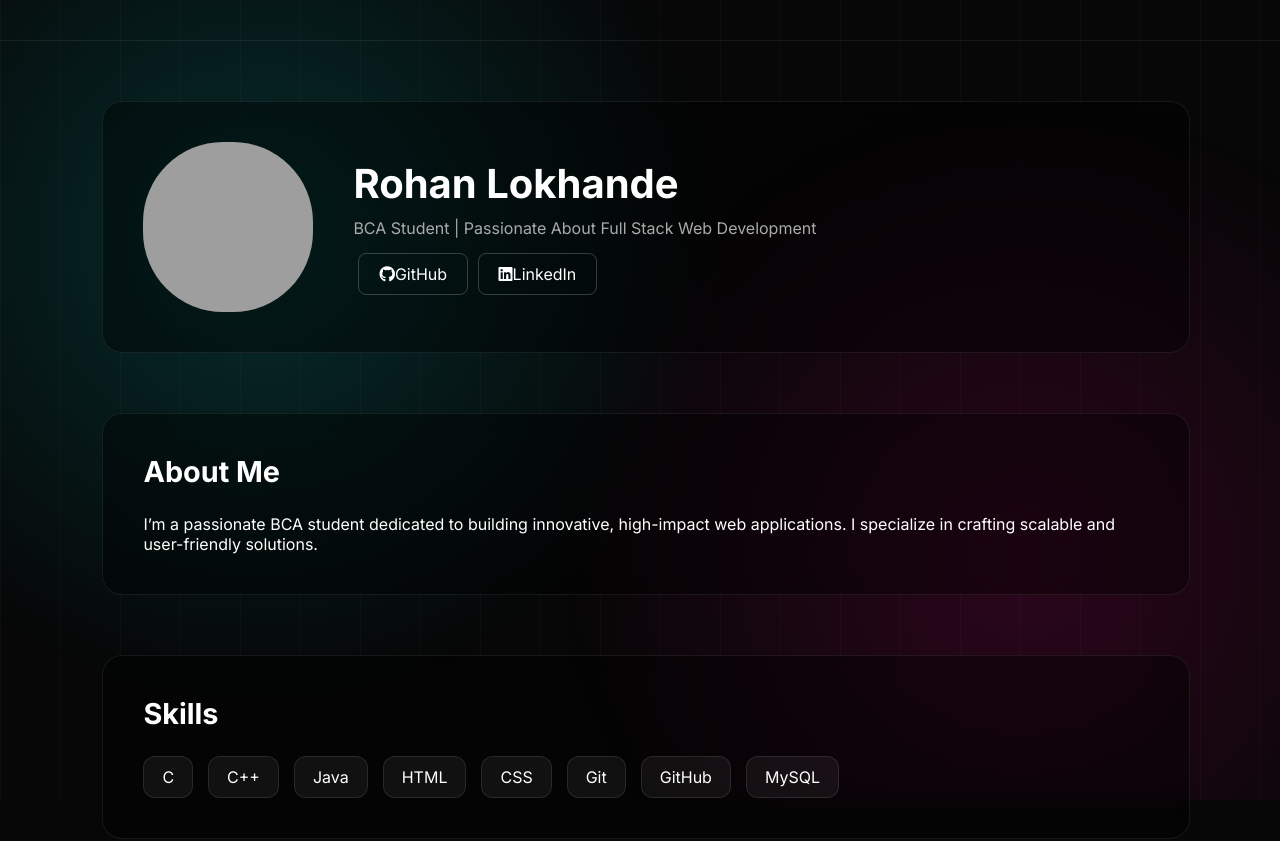
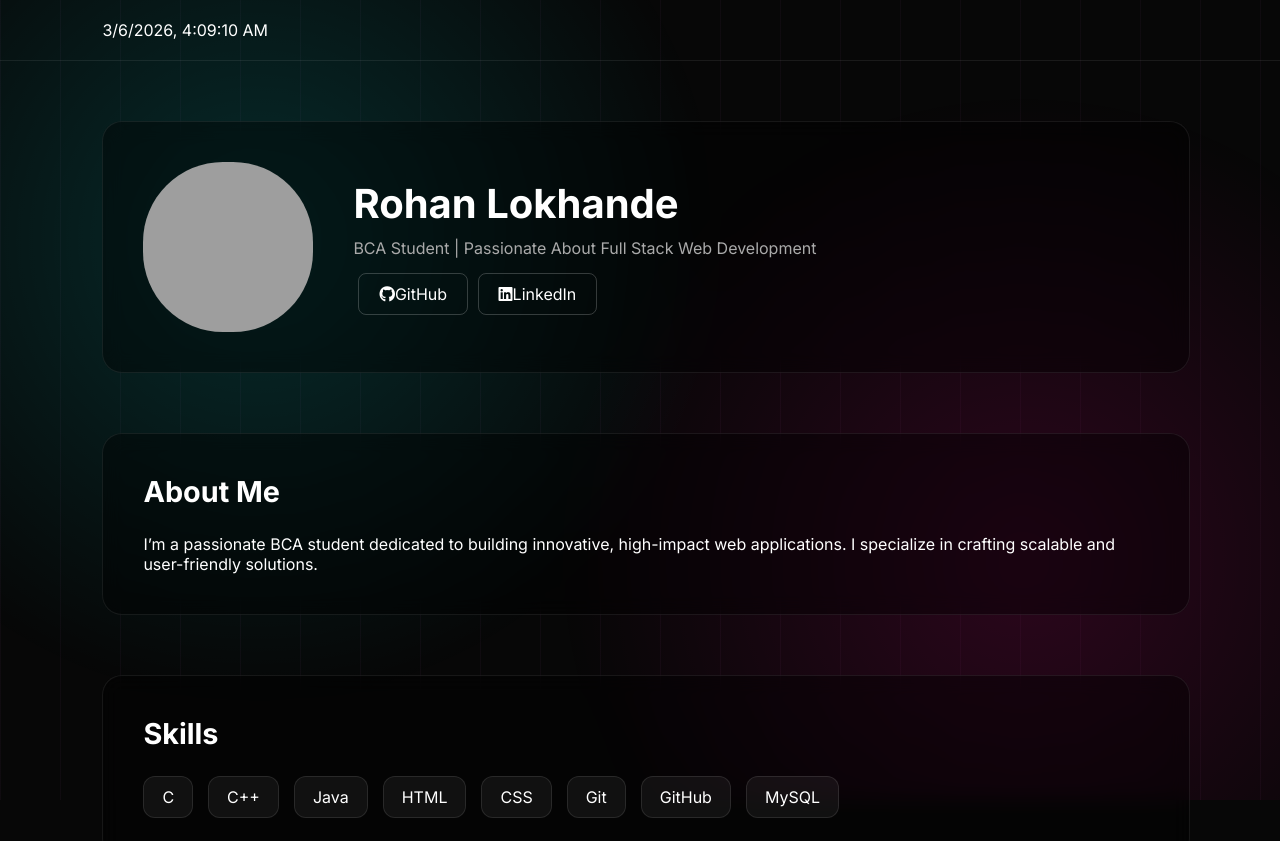
Before and after one commit to RohanLokhande-1306/Rohan-Portfolio, a plain HTML site: page index.html in a window 1280 px wide. Shown: the top 841 px of the page. Drawn offline with Linux system fonts and the light colour scheme; grey boxes are pictures that could not be loaded.

Commit message:
Fix date display in index.html

```diff
--- a/index.html
+++ b/index.html
@@ -11,15 +11,15 @@
 </head>
 
 <body>
-
 <nav>
   <div id="time"></div>
- <script>
+
+  <script>
     let myDate = new Date();
-    console.log(myDate.toLocalString());
- </script>
+    console.log(myDate.toLocaleString());
+    document.getElementById("time").innerText = myDate.toLocaleString();
+  </script>
 </nav>
-
 <!-- First -->
 <div class="section-box hero">
   <img src="images/Rohan's profile.png" alt="Profile">
```
